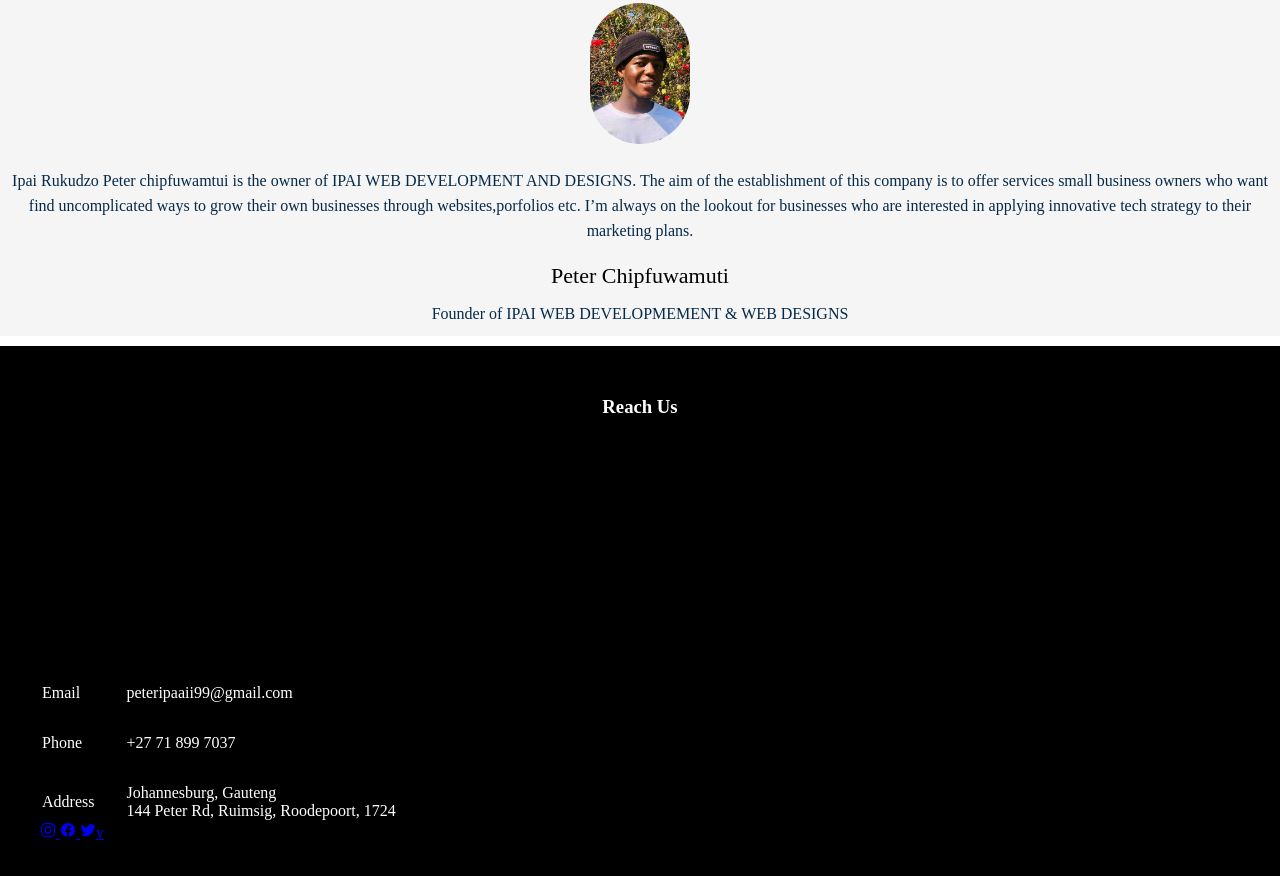
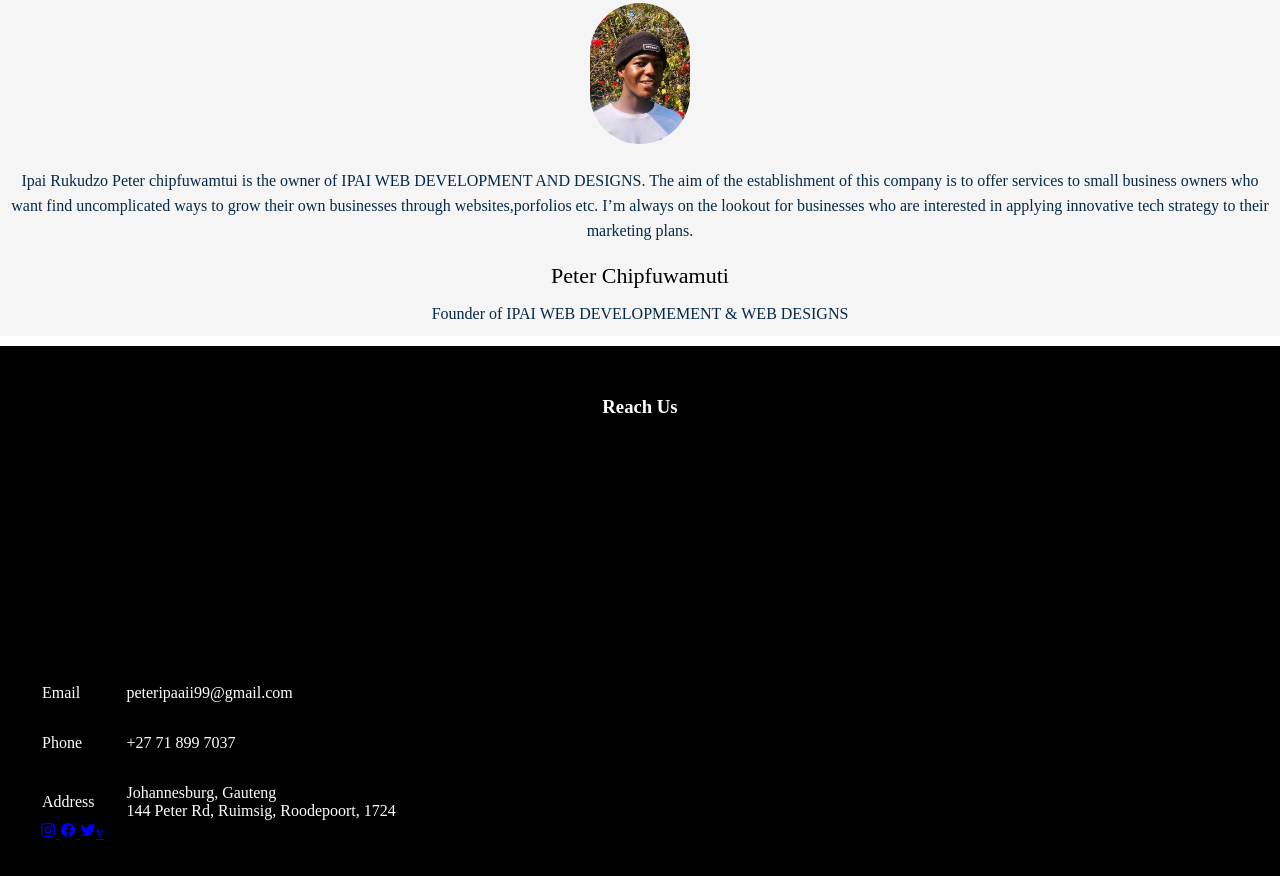
Before and after one commit to Peteripai/IPAIWEBDESIGNS, a plain HTML site: page index.html in a window 1280 px wide. Shown: the part 1919-2795 px from the top of the page. Drawn offline with nearby package versions, Linux system fonts and the light colour scheme; some packages are replaced by stand-ins of ours; grey boxes are pictures that could not be loaded; a script that the page names is missing.

Commit message:
Update index.html

```diff
--- a/index.html
+++ b/index.html
@@ -133,7 +133,7 @@ Click nbfs://nbhost/SystemFileSystem/Templates/Other/html.html to edit this temp
                 <h3>Owner</h3>
                 <img src="img/founder.jpg" alt="">
                 <p>Ipai Rukudzo Peter chipfuwamtui is the owner of IPAI WEB DEVELOPMENT AND DESIGNS. The aim of  the establishment of this company is
-                to offer services  small business owners who want find uncomplicated ways to grow their own businesses through websites,porfolios etc.
+                to offer services to small business owners who want find uncomplicated ways to grow their own businesses through websites,porfolios etc.
                  I’m always on the lookout for businesses who are interested in applying innovative tech strategy to their marketing plans.</p>
 
                 <h2>Peter Chipfuwamuti</h2>
```
